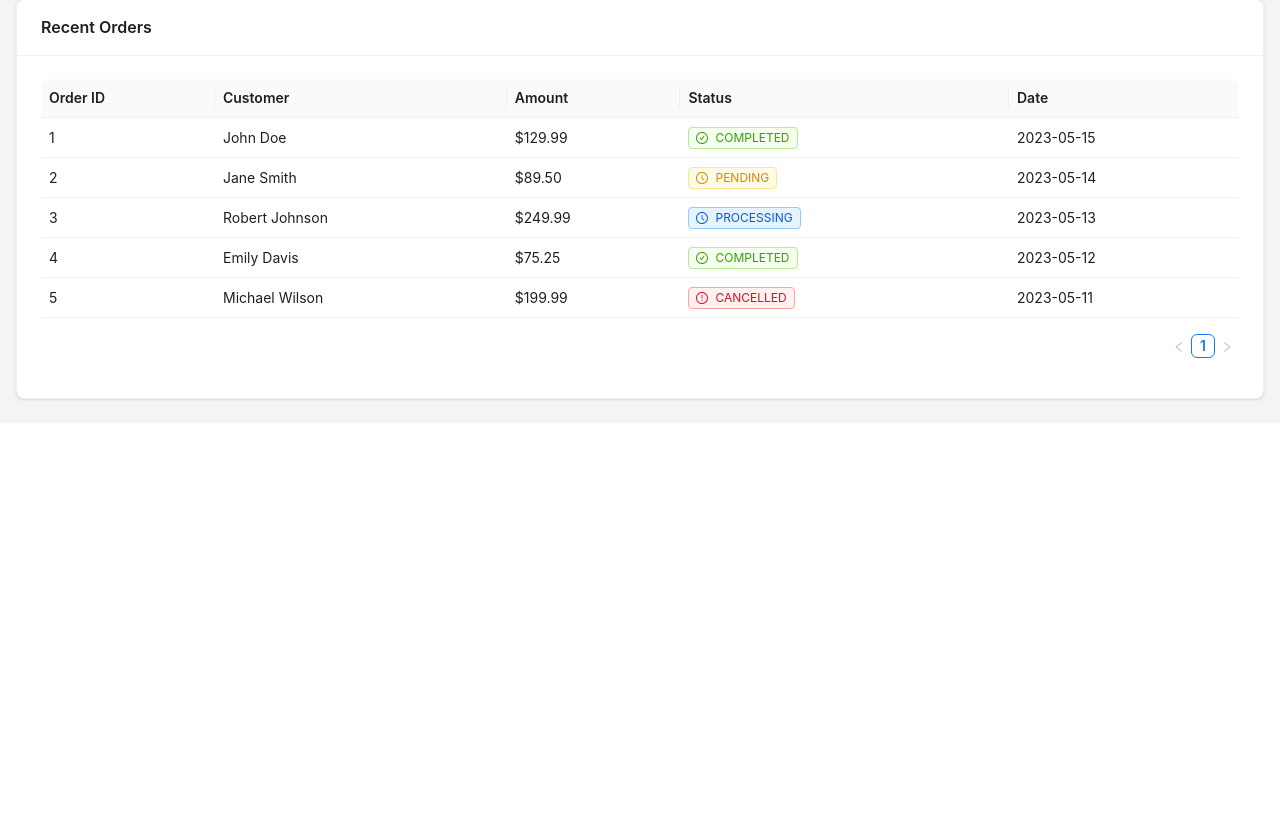
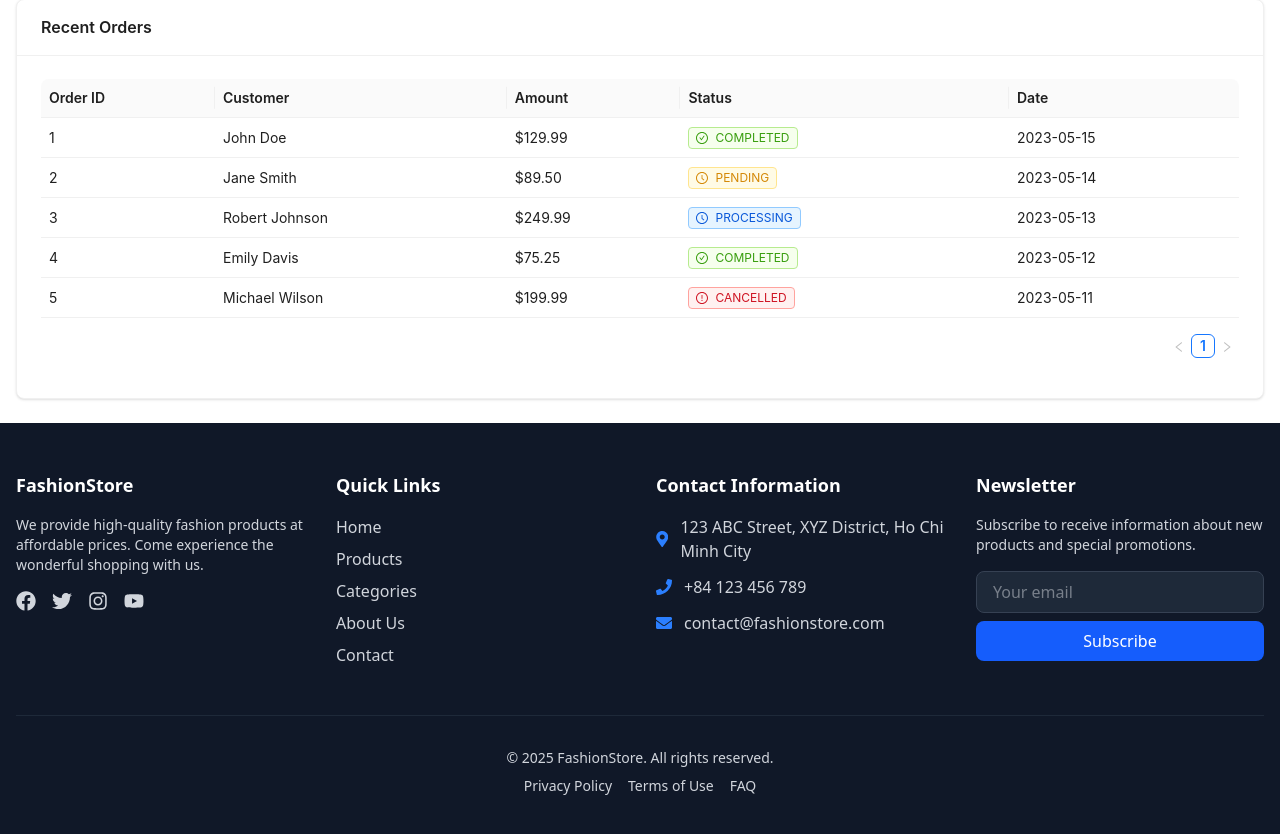
Before and after one commit to dhViet2004/FashionStore, a React (Vite) app in the folder FashionStore-Project/: page /admin in a window 1280 px wide. Shown: the part 690-1524 px from the top of the page. Before the commit the page ends 1113 px from the top, so only its background shows below. Built offline with nearby package versions, Linux system fonts and the light colour scheme.

Commit message:
delete cart role admin | add component footer

```diff
--- a/FashionStore-Project/src/App.jsx
+++ b/FashionStore-Project/src/App.jsx
@@ -1,6 +1,7 @@
 import React from 'react';
 import { BrowserRouter as Router, Routes, Route } from 'react-router-dom';
 import Navigation from './components/Navigation';
+import Footer from './components/Footer';
 import Home from './pages/home/Home';
 import Products from './pages/product/Products';
 import Categories from './pages/categories/Categories';
@@ -14,9 +15,9 @@ import Checkout from './components/Checkout';
 function App() {
   return (
     <Router>
-      <div className="min-h-screen bg-gray-100">
+      <div className="flex flex-col min-h-screen">
         <Navigation />
-        <main>
+        <main className="flex-grow">
           <Routes>
             <Route path="/" element={<Home />} />
             <Route path="/products" element={<Products />} />
@@ -29,6 +30,7 @@ function App() {
             <Route path="/checkout" element={<Checkout />} />
           </Routes>
         </main>
+        <Footer />
       </div>
     </Router>
   );
--- /dev/null
+++ b/FashionStore-Project/src/components/Footer.jsx
@@ -0,0 +1,109 @@
+import { Link } from 'react-router-dom';
+import { FaFacebook, FaTwitter, FaInstagram, FaYoutube, FaPhone, FaEnvelope, FaMapMarkerAlt } from 'react-icons/fa';
+
+const Footer = () => {
+  return (
+    <footer className="bg-gray-900 text-gray-300">
+      <div className="container mx-auto px-4 py-12">
+        <div className="grid grid-cols-1 md:grid-cols-2 lg:grid-cols-4 gap-8">
+          {/* About Store */}
+          <div>
+            <h3 className="text-white text-lg font-semibold mb-4">FashionStore</h3>
+            <p className="text-sm mb-4">
+              We provide high-quality fashion products at affordable prices.
+              Come experience the wonderful shopping with us.
+            </p>
+            <div className="flex space-x-4">
+              <a href="#" className="hover:text-white transition-colors">
+                <FaFacebook size={20} />
+              </a>
+              <a href="#" className="hover:text-white transition-colors">
+                <FaTwitter size={20} />
+              </a>
+              <a href="#" className="hover:text-white transition-colors">
+                <FaInstagram size={20} />
+              </a>
+              <a href="#" className="hover:text-white transition-colors">
+                <FaYoutube size={20} />
+              </a>
+            </div>
+          </div>
+
+          {/* Quick Links */}
+          <div>
+            <h3 className="text-white text-lg font-semibold mb-4">Quick Links</h3>
+            <ul className="space-y-2">
+              <li>
+                <Link to="/" className="hover:text-white transition-colors">Home</Link>
+              </li>
+              <li>
+                <Link to="/products" className="hover:text-white transition-colors">Products</Link>
+              </li>
+              <li>
+                <Link to="/categories" className="hover:text-white transition-colors">Categories</Link>
+              </li>
+              <li>
+                <Link to="/about" className="hover:text-white transition-colors">About Us</Link>
+              </li>
+              <li>
+                <Link to="/contact" className="hover:text-white transition-colors">Contact</Link>
+              </li>
+            </ul>
+          </div>
+
+          {/* Contact Info */}
+          <div>
+            <h3 className="text-white text-lg font-semibold mb-4">Contact Information</h3>
+            <ul className="space-y-3">
+              <li className="flex items-center space-x-3">
+                <FaMapMarkerAlt className="text-blue-500" />
+                <span>123 ABC Street, XYZ District, Ho Chi Minh City</span>
+              </li>
+              <li className="flex items-center space-x-3">
+                <FaPhone className="text-blue-500" />
+                <span>+84 123 456 789</span>
+              </li>
+              <li className="flex items-center space-x-3">
+                <FaEnvelope className="text-blue-500" />
+                <span>contact@fashionstore.com</span>
+              </li>
+            </ul>
+          </div>
+
+          {/* Newsletter */}
+          <div>
+            <h3 className="text-white text-lg font-semibold mb-4">Newsletter</h3>
+            <p className="text-sm mb-4">
+              Subscribe to receive information about new products and special promotions.
+            </p>
+            <form className="space-y-2">
+              <input
+                type="email"
+                placeholder="Your email"
+                className="w-full px-4 py-2 bg-gray-800 border border-gray-700 rounded-lg focus:outline-none focus:border-blue-500"
+              />
+              <button
+                type="submit"
+                className="w-full px-4 py-2 bg-blue-600 text-white rounded-lg hover:bg-blue-700 transition-colors"
+              >
+                Subscribe
+              </button>
+            </form>
+          </div>
+        </div>
+
+        {/* Bottom Bar */}
+        <div className="border-t border-gray-800 mt-12 pt-8 text-sm text-center">
+          <p>&copy; {new Date().getFullYear()} FashionStore. All rights reserved.</p>
+          <div className="mt-2 space-x-4">
+            <Link to="/privacy" className="hover:text-white transition-colors">Privacy Policy</Link>
+            <Link to="/terms" className="hover:text-white transition-colors">Terms of Use</Link>
+            <Link to="/faq" className="hover:text-white transition-colors">FAQ</Link>
+          </div>
+        </div>
+      </div>
+    </footer>
+  );
+};
+
+export default Footer;
--- a/FashionStore-Project/src/components/Navigation.jsx
+++ b/FashionStore-Project/src/components/Navigation.jsx
@@ -118,6 +118,7 @@ const Navigation = () => {
           <div className="flex items-center space-x-2 sm:space-x-4">
             {user ? (
               <>
+                {user.role !== 'admin' && (
                   <Link
                     to="/cart"
                     className="text-gray-600 hover:text-blue-500 flex items-center relative"
@@ -131,6 +132,7 @@ const Navigation = () => {
                       </span>
                     )}
                   </Link>
+                )}
                 <Dropdown
                   menu={{ items: userMenuItems }}
                   trigger={['click']}
```
Lines whose indentation alone changed are shown as unchanged.
